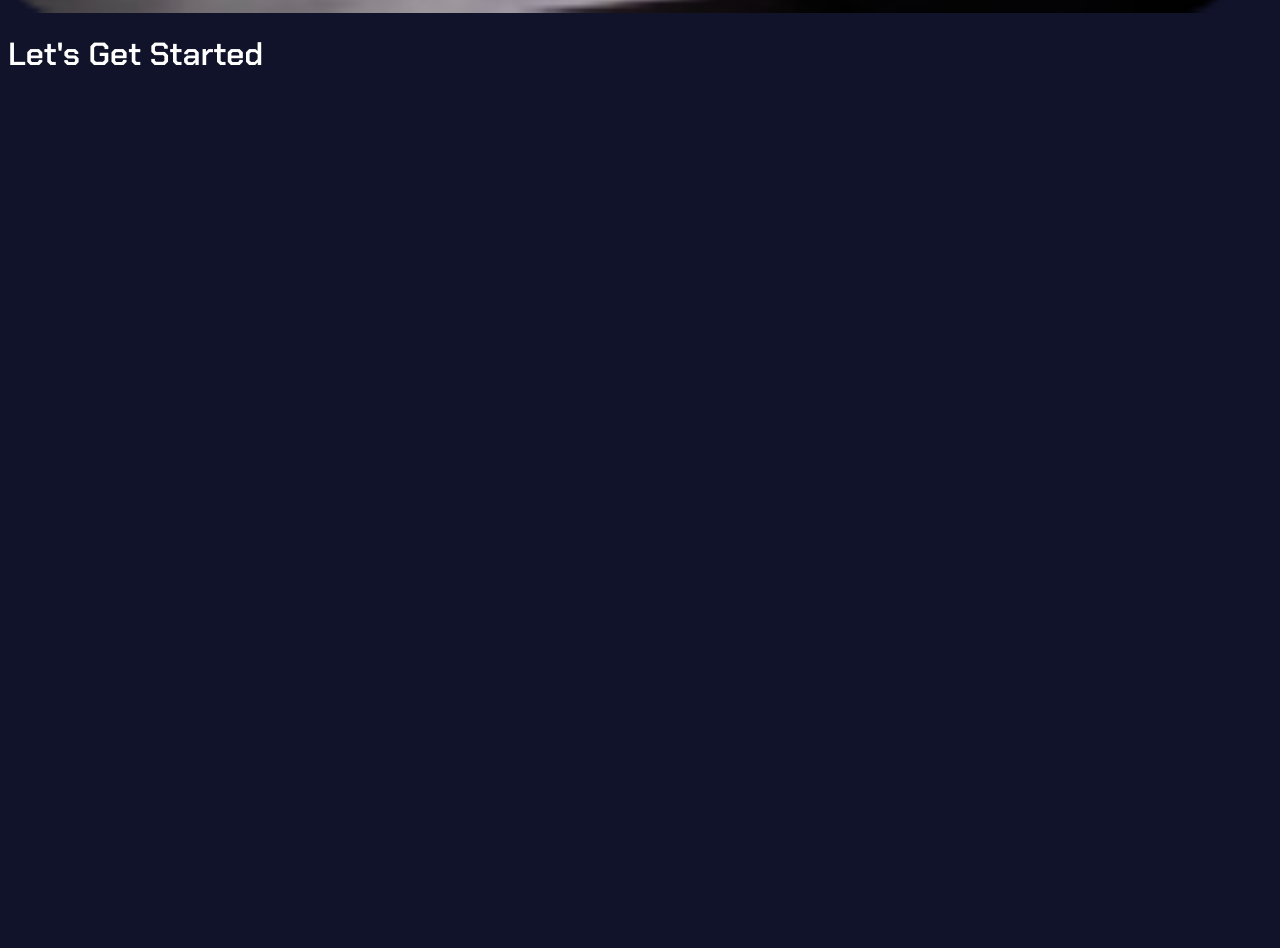
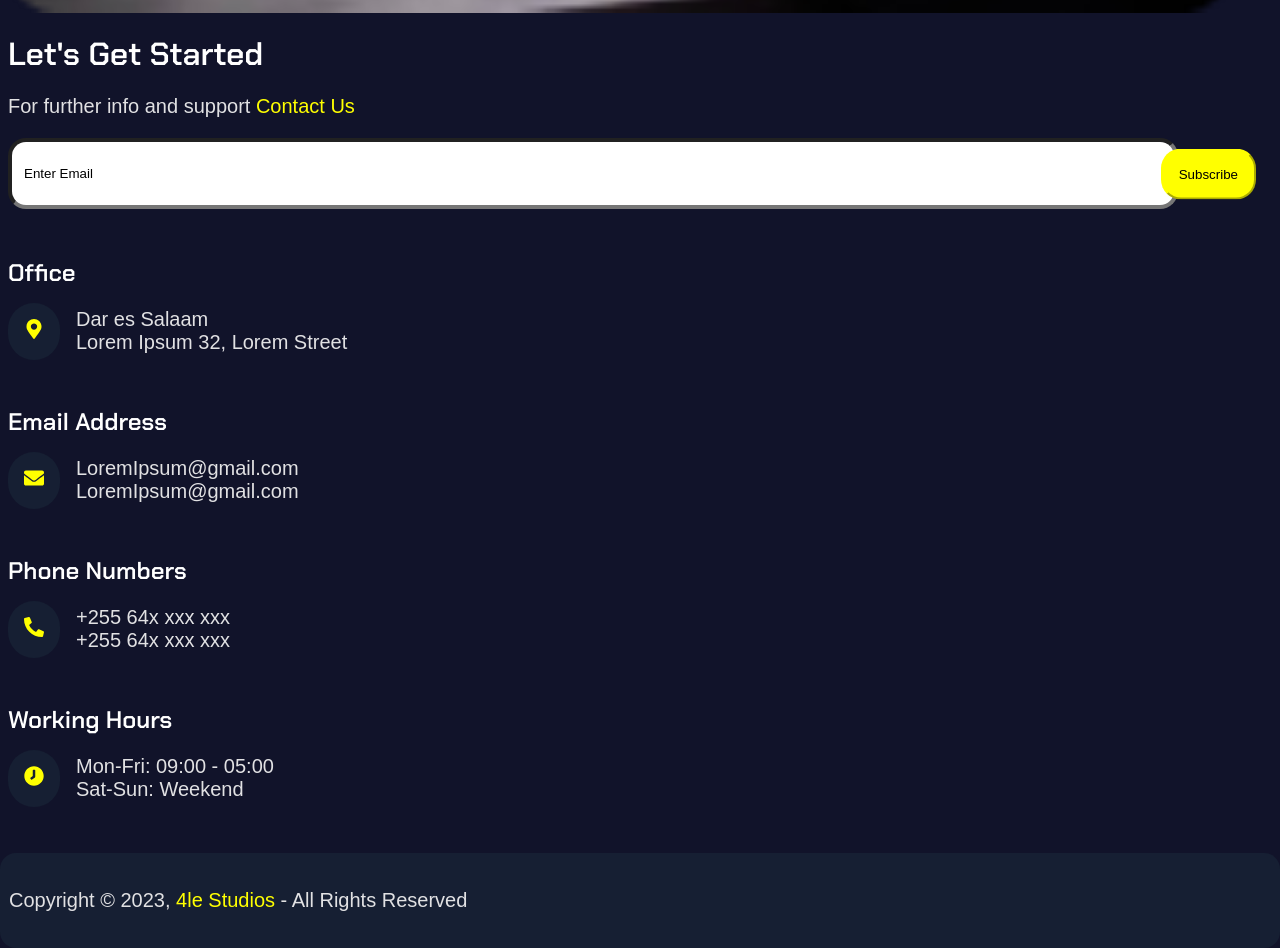
Before and after one commit to Bupilipili/4x, a React (Create React App) app: page / in a window 1280 px wide. Shown: the part 8820-9768 px from the top of the page. Before the commit the page ends 8895 px from the top, so only its background shows below. Built offline with nearby package versions, Linux system fonts and the light colour scheme; a web font is replaced by a local one.

Commit message:
Update Home.js

```diff
--- a/src/components/js/Home.js
+++ b/src/components/js/Home.js
@@ -1,6 +1,6 @@
 import React, { useState, useEffect } from 'react';
 import { Link } from 'react-router-dom';
-import { FaPlus, FaFacebook, FaInstagram, FaTwitter, FaLinkedin } from 'react-icons/fa';
+import { FaPlus, FaFacebook, FaInstagram, FaTwitter, FaLinkedin, FaMapMarkerAlt, FaEnvelope, FaPhone, FaClock } from 'react-icons/fa';
 import Slider from 'react-slick';
 import "slick-carousel/slick/slick.css";
 import "slick-carousel/slick/slick-theme.css";
@@ -276,16 +276,35 @@ function Home() {
           <img className='image12' src={image12} />
         </div>
           <h4 className='head4'>Let&apos;s Get Started</h4>
-
-
-
-
-
-
-
-
-
-      </div>
+          <p className='intro3'>For further info and support <Link to="/Contact" className='words'>Contact Us</Link></p>
+          <div className='in'>
+          <input type='email' className='input' placeholder='Enter Email'/>
+          <button type='submit' className='subscribe'>Subscribe</button>
+          </div>
+          <h4 className='head10'>Office</h4>
+          <div className='ufoot'>
+          <span className='plus1'><FaMapMarkerAlt /></span>
+          <p className='intro3'>Dar es Salaam<br/>Lorem Ipsum 32, Lorem Street</p>
+          </div>
+          <h4 className='head10'>Email Address</h4>
+          <div className='ufoot'>
+          <span className='plus1'><FaEnvelope /></span>
+          <p className='intro3'>LoremIpsum@gmail.com<br/>LoremIpsum@gmail.com</p>
+          </div>
+          <h4 className='head10'>Phone Numbers</h4>
+          <div className='ufoot'>
+          <span className='plus1'><FaPhone /></span>
+          <p className='intro3'>+255 64x xxx xxx<br/>+255 64x xxx xxx</p>
+          </div>
+          <h4 className='head10'>Working Hours</h4>
+          <div className='ufoot'>
+          <span className='plus1'><FaClock /></span>
+          <p className='intro3'>Mon-Fri: 09:00 - 05:00<br/>Sat-Sun: Weekend</p>
+          </div>
+          </div>
+          <div className='ufoot2'>
+          <p className='intro3'> Copyright © 2023, <Link to="/Home" className='words'>4le Studios</Link> - All Rights Reserved</p>
+          </div>
     </div>
   );
 }
```
